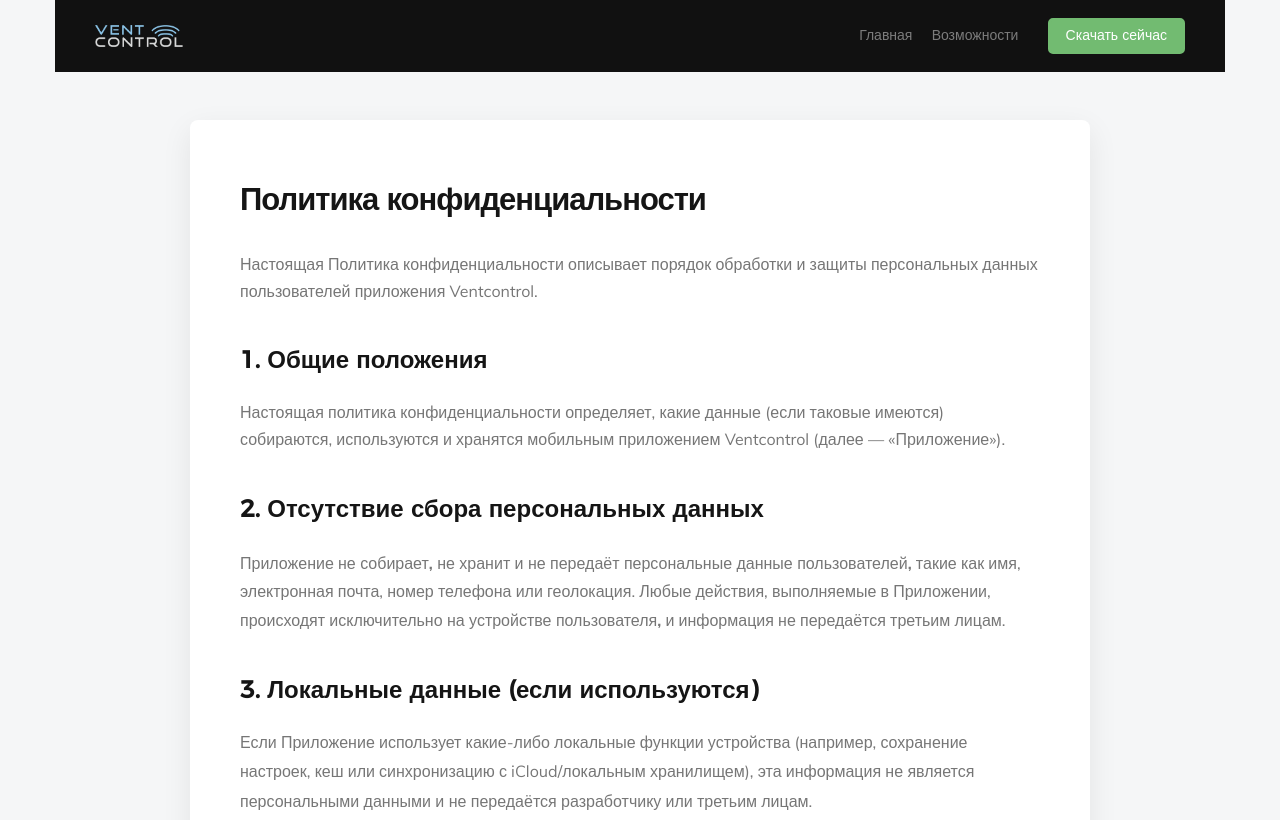
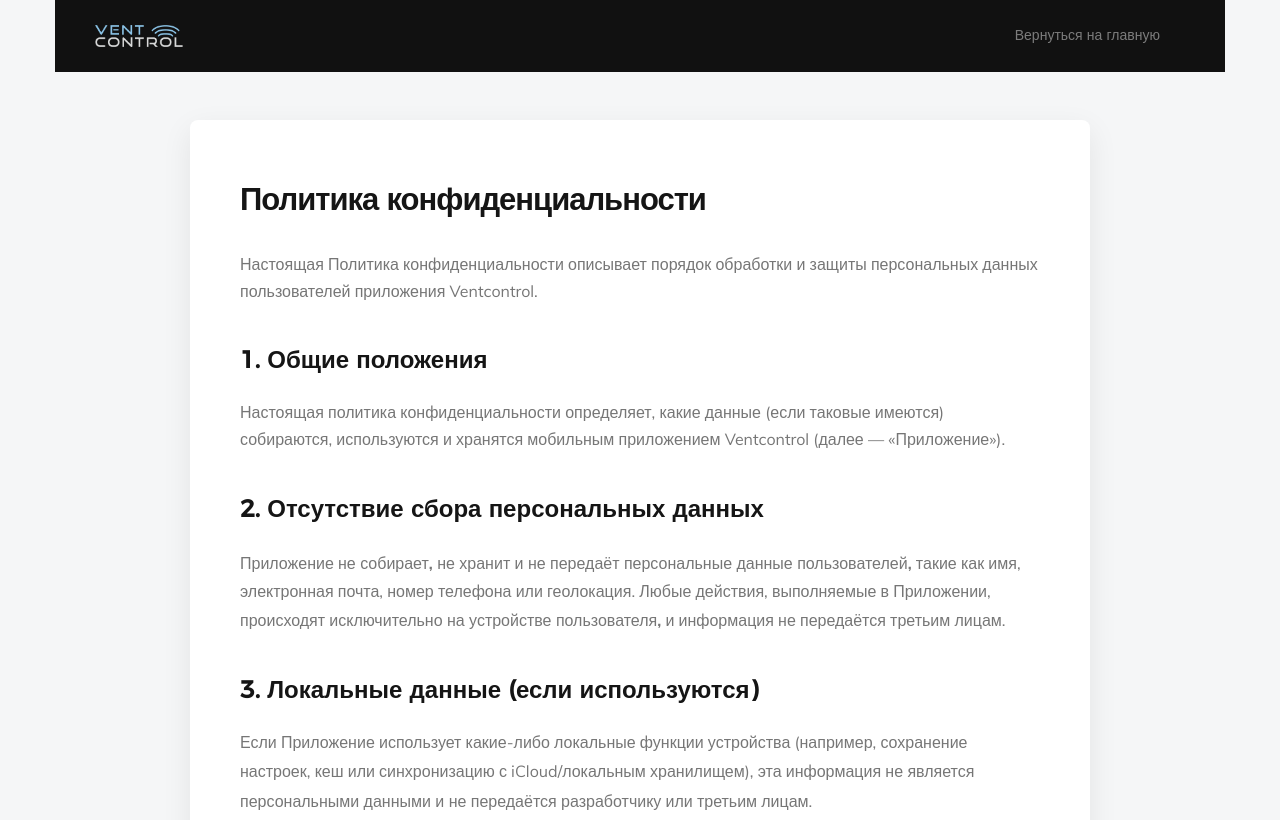
Before and after one commit to oneux-electrotest/ventcontrol, a plain HTML site: page privacy/index.html in a window 1280 px wide. Shown: the top 820 px of the page. Drawn offline with Linux system fonts and the light colour scheme; files whose address does not match are found by name.

Commit message:
priv links

```diff
--- a/privacy/index.html
+++ b/privacy/index.html
@@ -61,13 +61,11 @@
 
     <nav id="header-nav-wrap">
         <ul class="header-main-nav">
-            <li><a href="https://www.ventcontrol.ru/">Главная</a></li>
-            <li><a href="https://www.ventcontrol.ru/#about">Возможности</a></li>
+            <li><a href="https://www.ventcontrol.ru/">Вернуться на главную</a></li>
+
         </ul>
 
-        <a href="/#download" class="button button-primary cta">
-            Скачать сейчас
-        </a>
+
     </nav>
 
     <a class="header-menu-toggle" href="#"><span>Menu</span></a>
```
